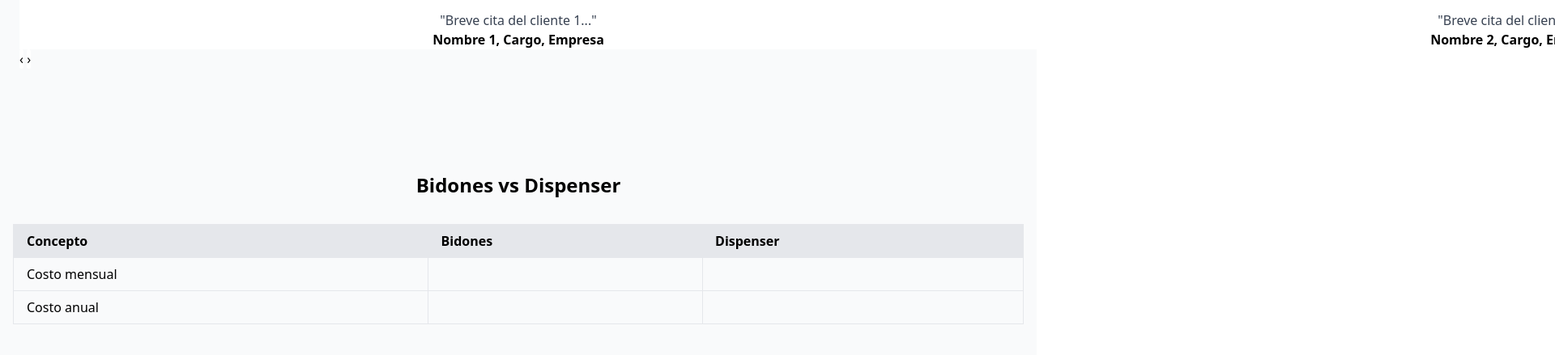
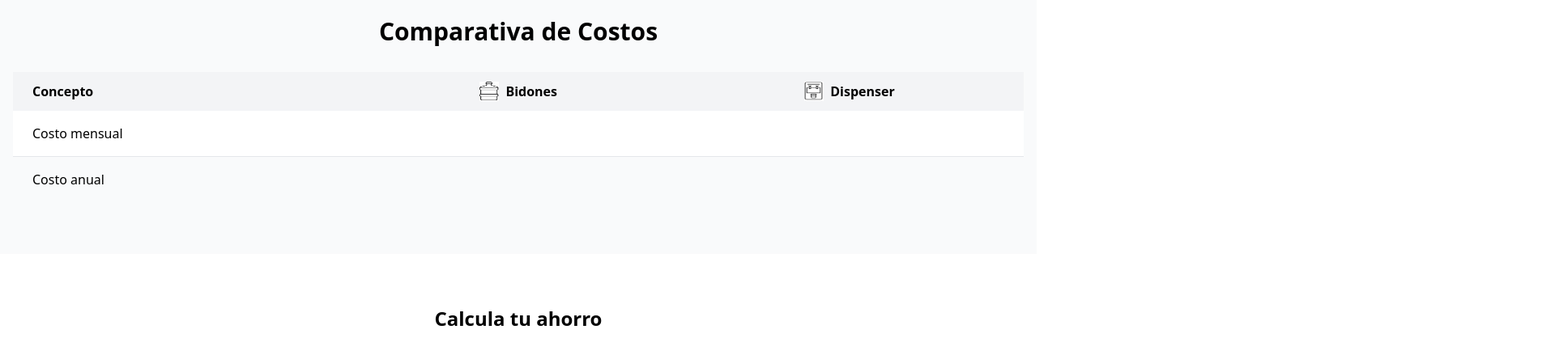
Before and after one commit to pingitzern/landingPageDISPENSER, a website: page public/index.html in a window 1280 px wide. Shown: the part 2015-2454 px from the top of the page at 81% size, 1920 px wide, since content can reach past the window. Drawn offline with Linux system fonts and the light colour scheme.

Commit message:
Update cost table design and icons

```diff
--- a/public/index.html
+++ b/public/index.html
@@ -128,26 +128,36 @@
   <!-- Tabla comparativa -->
   <section id="precios" class="bg-gray-50 py-16">
     <div class="container mx-auto px-4">
-      <h2 class="text-2xl font-bold text-center mb-8">Bidones vs Dispenser</h2>
+      <h2 class="text-3xl font-bold text-center mb-8">Comparativa de Costos</h2>
       <div class="overflow-x-auto">
-        <table class="min-w-full text-left border">
+        <table class="min-w-full bg-white rounded-lg shadow-sm">
           <thead>
-            <tr class="bg-gray-200">
-              <th class="px-4 py-2">Concepto</th>
-              <th class="px-4 py-2">Bidones</th>
-              <th class="px-4 py-2">Dispenser</th>
+            <tr class="bg-gray-100 text-center">
+              <th class="px-6 py-3 text-left">Concepto</th>
+              <th class="px-6 py-3">
+                <div class="flex items-center justify-center gap-2">
+                  <img src="./assets/icons/icon-bidones.png" alt="Bidones" class="w-6 h-6">
+                  <span>Bidones</span>
+                </div>
+              </th>
+              <th class="px-6 py-3">
+                <div class="flex items-center justify-center gap-2">
+                  <img src="./assets/icons/icon-dispenser.png" alt="Dispenser" class="w-6 h-6">
+                  <span>Dispenser</span>
+                </div>
+              </th>
             </tr>
           </thead>
-          <tbody>
-            <tr>
-              <td class="border px-4 py-2">Costo mensual</td>
-              <td class="border px-4 py-2"><!-- TODO: Precio bidones --></td>
-              <td class="border px-4 py-2"><!-- TODO: Precio dispenser --></td>
+          <tbody class="divide-y divide-gray-200">
+            <tr class="even:bg-gray-50">
+              <td class="px-6 py-4">Costo mensual</td>
+              <td class="px-6 py-4 text-center"><!-- TODO: Precio bidones --></td>
+              <td class="px-6 py-4 text-center"><!-- TODO: Precio dispenser --></td>
             </tr>
-            <tr class="bg-gray-50">
-              <td class="border px-4 py-2">Costo anual</td>
-              <td class="border px-4 py-2"><!-- TODO: Precio bidones anual --></td>
-              <td class="border px-4 py-2"><!-- TODO: Precio dispenser anual --></td>
+            <tr class="even:bg-gray-50">
+              <td class="px-6 py-4">Costo anual</td>
+              <td class="px-6 py-4 text-center"><!-- TODO: Precio bidones anual --></td>
+              <td class="px-6 py-4 text-center"><!-- TODO: Precio dispenser anual --></td>
             </tr>
           </tbody>
         </table>
```
Also changed, not shown: public/assets/styles.css.
